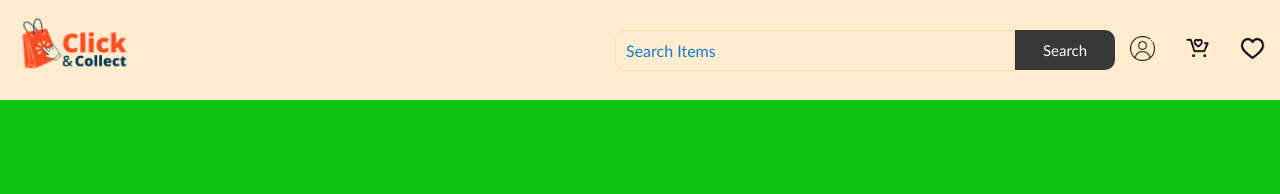
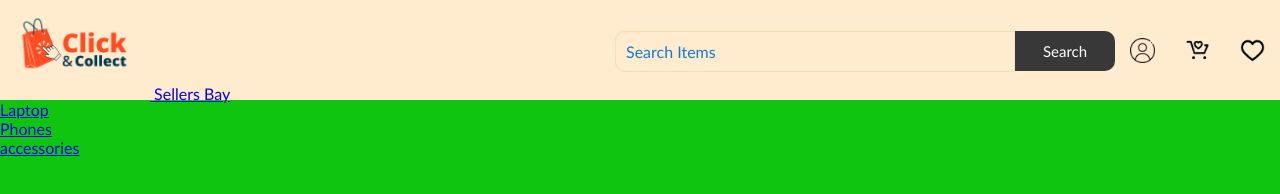
Before and after one commit to HimanshuFZS02/sellersbay, a plain HTML site: page index.html in a window 1280 px wide. Drawn offline with Linux system fonts and the light colour scheme.

Commit message:
commit change

```diff
--- a/index.html
+++ b/index.html
@@ -5,16 +5,19 @@
     <meta charset="UTF-8">
     <meta http-equiv="X-UA-Compatible" content="IE=edge">
     <meta name="viewport" content="width=device-width, initial-scale=1.0">
-    <title>Ecomerce Website</title>
+    <title>Sellers Bay</title>
     <link rel="icon" href="" type="images/icon.png" type="image/icon">
     <link rel="stylesheet" href="style.css">
 </head>
 
 <body>
     <header>
+        <!-- Main Nav bar -->
         <nav class="navbar">
             <div class="nav">
-                <img src="images/logo-removebg-preview.png" class="brand-logo" alt="" />
+                <a href="index.html">
+                    <img src="images/main-logo.png" class="brand-logo" alt="" /> Sellers Bay
+                </a>
                 <div class="nav-items">
                     <div class="search">
                         <input type="text" class="search-box" placeholder="search items" />
@@ -26,6 +29,24 @@
                 </div>
             </div>
         </nav>
+
+        <!-- Second nav bar -->
+        <nav class="navbarsec">
+            <div class="navsec">
+                <ul class="navsec-list">
+                    <li class="navsec-item">
+                        <a href="#">Laptop</a>
+                    </li>
+                    <li class="navsec-item">
+                        <a href="#">Phones</a>
+                    </li>
+                    <li class="navsec-item">
+                        <a href="#">accessories</a>
+                    </li>
+                </ul>
+            </div>
+        </nav>
+
     </header>
     <script src="script.js"></script>
 </body>
--- a/script.js
+++ b/script.js
@@ -0,0 +1 @@
+'use strict';
```
Also changed, not shown: Login/login.html (+2 -2 lines), Images/google-icon.png (renamed from Login/login/google.png), Images/main-logo.png (renamed from Images/logo-removebg-preview.png).
